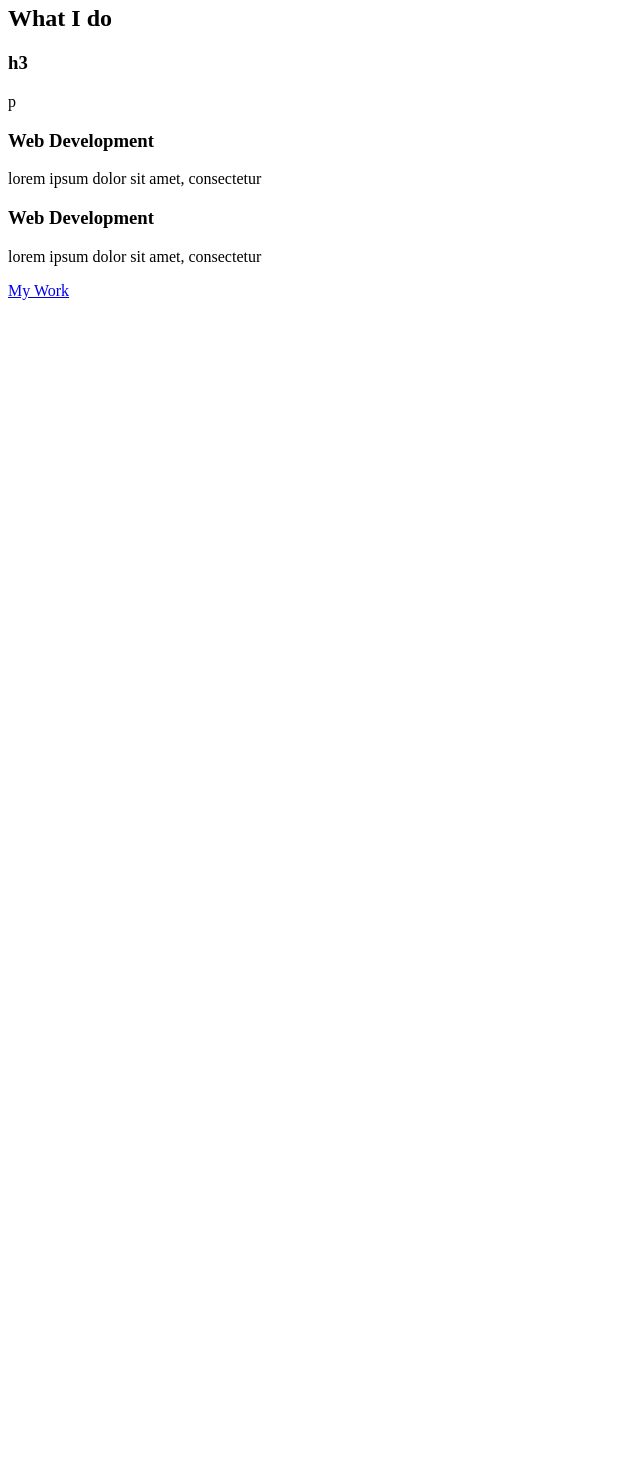
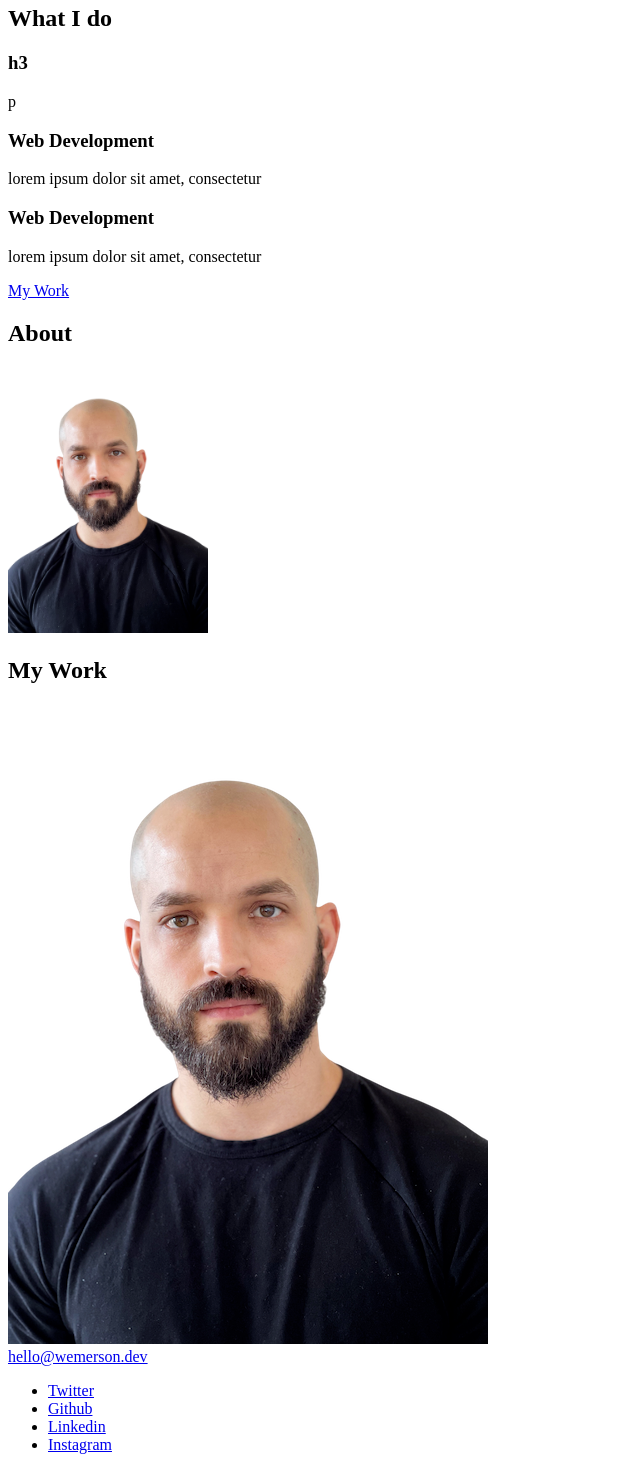
Before and after one commit to wemersonqueiroz/portfolio, a React (Create React App) app: page / in a window 1280 px wide. Shown: the part 1162-2632 px from the top of the page, without its empty margins (0-640 px from the left). Before the commit the page ends 1470 px from the top, so only its background shows below. Built offline with nearby package versions, Linux system fonts and the light colour scheme.

Commit message:
[Feat] Importing About/Works and Footer components

```diff
--- a/src/App.js
+++ b/src/App.js
@@ -3,6 +3,9 @@ import ReactDOM from "react-dom"
 import Header from "./components/Header"
 import Home from "./components/Home"
 import Services from "./components/Services"
+import About from "./components/About"
+import Works from "./components/Works"
+import Footer from "./components/Footer"
 import "./App.css"
 
 function App() {
@@ -11,6 +14,9 @@ function App() {
       <Header />
       <Home />
       <Services />
+      <About />
+      <Works />
+      <Footer />
     </div>
   )
 }
```
